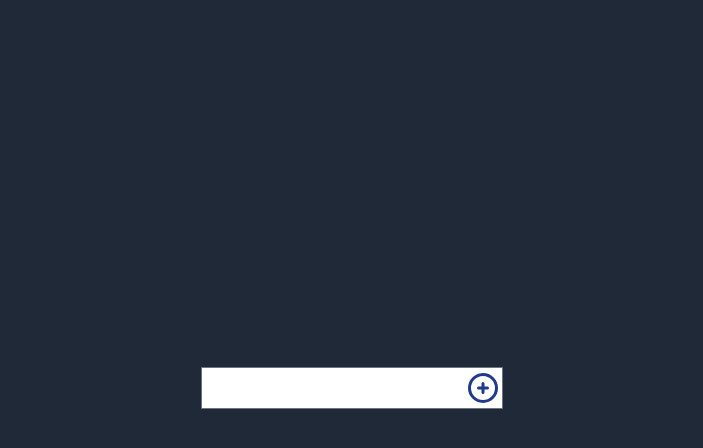
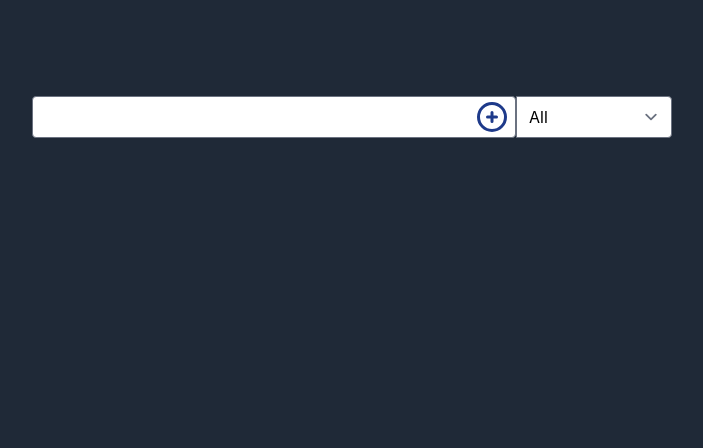
Before and after one commit to mikemaer1990/react-todo, a React (Create React App) app: page / in a window 1280 px wide. Shown: the top 448 px of the page, without its empty margins (288-991 px from the left). Built offline with nearby package versions, Linux system fonts and the light colour scheme.

Commit message:
add filtering

```diff
--- a/src/App.js
+++ b/src/App.js
@@ -1,21 +1,62 @@
+/* eslint-disable default-case */
 import "./App.css";
-import React, { useState } from "react";
+import React, { useState, useEffect } from "react";
 import Form from "./components/Form";
-import Todos from "./components/Todos";
+import TodoList from "./components/TodoList";
 
 function App() {
+  // State mgmt
   const [inputText, setInputText] = useState("");
   const [todos, setTodos] = useState([]);
+  const [status, setStatus] = useState("all");
+  const [sortedTodos, setSortedTodos] = useState([]);
 
+  const handleFilter = () => {
+    switch (status) {
+      case "complete":
+        setSortedTodos(todos.filter((item) => item.done === true));
+        break;
+      case "uncomplete":
+        setSortedTodos(todos.filter((item) => item.done === false));
+        break;
+      default:
+        setSortedTodos(todos);
+        break;
+    }
+  };
+
+  // const setLocalTodos = () => {
+  //   localStorage.setItem("todos", JSON.stringify(todos));
+  // };
+
+  // const getLocalTodos = () => {
+  //   if (localStorage.getItem("todos") === null) {
+  //     localStorage.setItem("todos", JSON.stringify([]));
+  //   } else {
+  //     let localTodos = JSON.parse(localStorage.getItem("todos"));
+  //     setTodos(localTodos);
+  //   }
+  // };
+  // useEffect(() => {
+  //   setLocalTodos();
+  // }, []);
+  useEffect(() => {
+    handleFilter();
+    // getLocalTodos();
+  }, [todos, status]);
+  // Return app
   return (
-    <div className="App flex flex-wrap items-center justify-center w-screen h-screen bg-gray-800">
+    <div className="w-screen h-screen bg-gray-800 pt-24">
+      {/* Display the form */}
       <Form
         inputText={inputText}
         setInputText={setInputText}
         todos={todos}
         setTodos={setTodos}
+        setStatus={setStatus}
       />
-      <Todos />
+      {/* Display the todo list */}
+      <TodoList todos={sortedTodos} setTodos={setTodos} />
     </div>
   );
 }
--- a/src/components/Form.js
+++ b/src/components/Form.js
@@ -2,32 +2,50 @@ import React from "react";
 import { HiOutlinePlusCircle } from "react-icons/hi";
 import { v4 as uuidv4 } from "uuid";
 
-export default function Form(props) {
+export default function Form({
+  inputText,
+  setInputText,
+  todos,
+  setTodos,
+  setStatus,
+}) {
   const handleClick = (e) => {
     e.preventDefault();
-    props.setTodos([
-      ...props.todos,
-      { text: props.inputText, done: false, id: uuidv4() },
-    ]);
-    props.setInputText("");
+    if (inputText === "") return;
+    setTodos([...todos, { text: inputText, done: false, id: uuidv4() }]);
+    setInputText("");
   };
   const handleInput = (e) => {
-    props.setInputText(e.target.value);
+    setInputText(e.target.value);
+  };
+  const handleSelect = (e) => {
+    setStatus(e.target.value);
   };
   return (
     <form>
-      <div className="relative">
+      <div className="relative md:w-1/2 w-2/3 mx-auto flex">
         <input
-          value={props.inputText}
+          value={inputText}
           onChange={handleInput}
-          className="focus:border-indigo-700 flex items-center focus:bg-indigo-100 pr-10"
+          className="focus:border-indigo-700 flex items-center focus:bg-indigo-100 rounded w-full pr-10"
           type="text"
           name="todo"
           id="todo"
+          autoComplete="off"
         />
         <button onClick={handleClick} type="submit">
-          <HiOutlinePlusCircle className="text-blue-900 add-button w-9 h-9 inline hover:text-indigo-500 transition-all absolute inset-y-0 right-0" />
+          <HiOutlinePlusCircle className="text-blue-900 add-button w-9 h-9 inline hover:text-indigo-500 transition-all absolute inset-y-0 right-40" />
         </button>
+        <select
+          onChange={handleSelect}
+          className="focus:border-indigo-700 flex items-center focus:bg-indigo-100 rounded-r"
+          name="sort"
+          id="sort"
+        >
+          <option value="all">All</option>
+          <option value="complete">Completed</option>
+          <option value="uncomplete">Uncompleted</option>
+        </select>
       </div>
     </form>
   );
--- /dev/null
+++ b/src/components/TodoList.js
@@ -0,0 +1,14 @@
+import React from "react";
+import Todos from "./Todos";
+
+export default function TodoList({ todos, setTodos }) {
+  return (
+    <div className="mt-10">
+      <ul>
+        {todos.map((todo) => (
+          <Todos key={todo.id} data={todo} setTodos={setTodos} todos={todos} />
+        ))}
+      </ul>
+    </div>
+  );
+}
--- a/src/components/Todos.js
+++ b/src/components/Todos.js
@@ -1,5 +1,44 @@
 import React from "react";
+import { AiFillDelete } from "react-icons/ai";
+import { GiCheckMark } from "react-icons/gi";
 
-export default function Todos(props) {
-  return <div></div>;
+export default function Todos({ data, todos, setTodos }) {
+  const handleComplete = (e) => {
+    setTodos(
+      todos.map((item) => {
+        if (item.id === data.id) {
+          return {
+            ...item,
+            done: !item.done,
+          };
+        }
+        return item;
+      })
+    );
+  };
+  const handleDelete = () => {
+    setTodos(todos.filter((item) => item.id !== data.id));
+  };
+
+  return (
+    <div
+      className={`${
+        data.done ? "text-gray-400 line-through " : ""
+      }bg-indigo-50 rounded flex mt-1 w-1/3 mx-auto transition`}
+    >
+      <li className="w-max p-2 truncate">{data.text}</li>
+      <button
+        onClick={handleComplete}
+        className="bg-green-500 hover:bg-green-400 ml-auto"
+      >
+        <GiCheckMark className="w-5 h-5 text-white mx-2" />
+      </button>
+      <button
+        onClick={handleDelete}
+        className="bg-red-600 rounded-r-sm hover:bg-red-500"
+      >
+        <AiFillDelete className="w-5 h-5 text-white mx-2" />
+      </button>
+    </div>
+  );
 }
```
